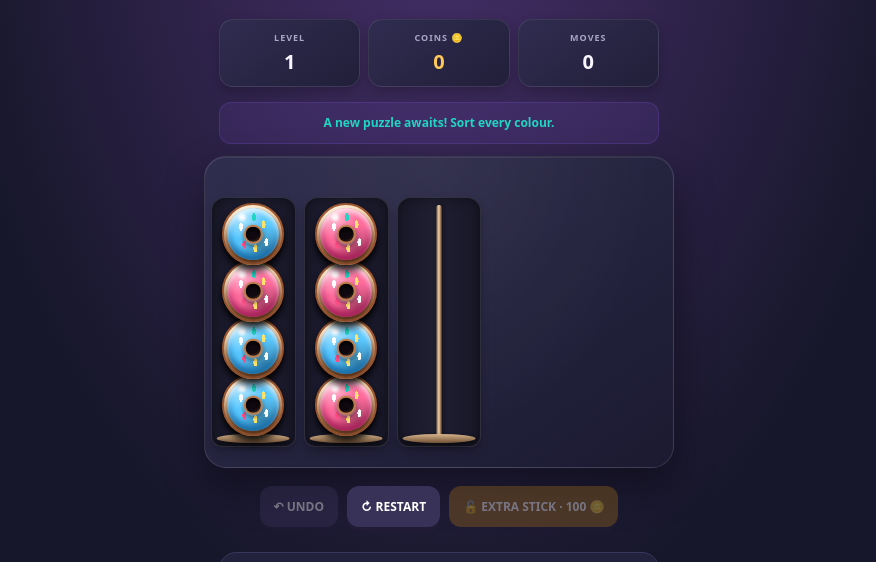
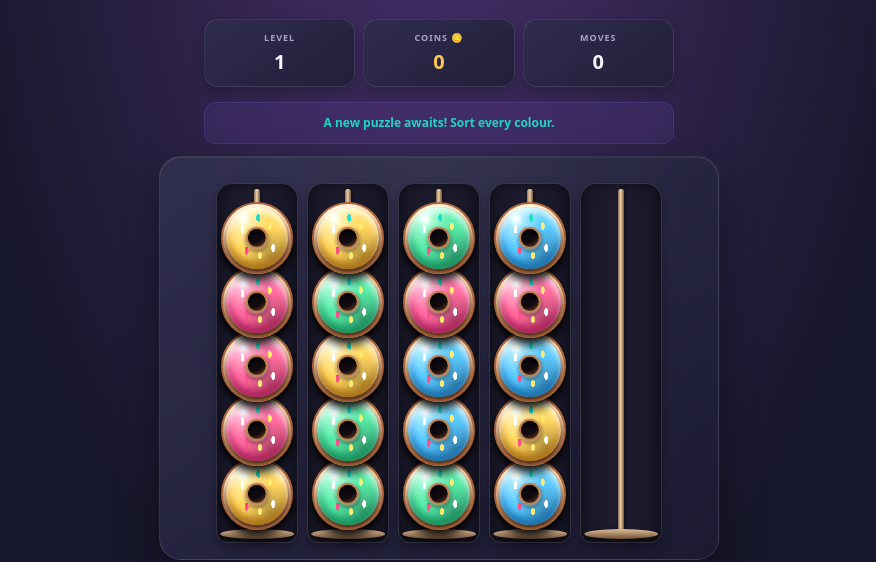
Before and after one commit to masego101-coder/wobble, a plain HTML site: page hoop.html in a window 1280 px wide. Shown: the part 169-731 px from the top of the page, without its empty margins (201-1077 px from the left). Drawn offline with Linux system fonts and the light colour scheme.

Commit message:
Make HOOP donuts bigger and sticks wider

```diff
--- a/hoop.html
+++ b/hoop.html
@@ -19,6 +19,7 @@
   --text:#f8f5ff;
   --muted:#aaa5c5;
 }
+
 * {box-sizing:border-box}
 
 body {
@@ -26,16 +27,31 @@ body {
   min-height:100vh;
   padding:20px 9px 35px;
   color:var(--text);
-  background:radial-gradient(ellipse at 50% 0%,#49306d 0%,transparent 55%),var(--bg);
+  background:
+    radial-gradient(ellipse at 50% 0%,#49306d 0%,transparent 55%),
+    var(--bg);
   font-family:system-ui,-apple-system,sans-serif;
   text-align:center;
   -webkit-tap-highlight-color:transparent;
   overflow-x:hidden;
 }
+
 button {font:inherit;cursor:pointer}
-.brand {font-size:20px;font-weight:950;letter-spacing:2px}
+
+.brand {
+  font-size:20px;
+  font-weight:950;
+  letter-spacing:2px;
+}
 .brand span {color:var(--purple)}
-.arcade {font-size:10px;color:var(--muted);letter-spacing:4px;font-weight:800}
+
+.arcade {
+  font-size:10px;
+  color:var(--muted);
+  letter-spacing:4px;
+  font-weight:800;
+}
+
 h1 {
   font-size:46px;
   letter-spacing:4px;
@@ -43,15 +59,21 @@ h1 {
   margin:20px 0 3px;
   text-shadow:0 4px 18px #ffc85755;
 }
-.subtitle {font-size:13px;color:var(--muted);margin:5px 0 22px}
+
+.subtitle {
+  font-size:13px;
+  color:var(--muted);
+  margin:5px 0 22px;
+}
 
 .stats {
-  width:min(100%,440px);
+  width:min(100%,470px);
   margin:auto;
   display:grid;
   grid-template-columns:repeat(3,1fr);
   gap:8px;
 }
+
 .stat {
   background:linear-gradient(145deg,#302c50,#211f39);
   border:1px solid #ffffff18;
@@ -59,6 +81,7 @@ h1 {
   padding:11px 4px;
   box-shadow:0 5px 12px #0003;
 }
+
 .stat small {
   display:block;
   color:var(--muted);
@@ -66,11 +89,17 @@ h1 {
   font-weight:850;
   letter-spacing:1px;
 }
-.stat strong {display:block;font-size:20px;margin-top:4px}
+
+.stat strong {
+  display:block;
+  font-size:20px;
+  margin-top:4px;
+}
+
 #coins {color:var(--gold)}
 
 .message {
-  width:min(100%,440px);
+  width:min(100%,470px);
   min-height:42px;
   margin:15px auto 12px;
   padding:11px;
@@ -82,113 +111,148 @@ h1 {
   font-weight:750;
 }
 
+/* SCROLLABLE WIDE PUZZLE BOARD */
+
 .board-wrap {
-  width:min(100%,470px);
+  width:min(100%,560px);
   margin:auto;
-  padding:20px 6px;
+  padding:16px 10px;
   border-radius:22px;
-  background:radial-gradient(ellipse at 50% 0%,#ffffff0c,transparent 65%),linear-gradient(145deg,#302e4e,#1b1a31);
+  background:
+    radial-gradient(ellipse at 50% 0%,#ffffff0c,transparent 65%),
+    linear-gradient(145deg,#302e4e,#1b1a31);
   border:1px solid #ffffff1c;
-  box-shadow:0 18px 40px #0006,inset 0 1px 0 #ffffff12;
+  box-shadow:
+    0 18px 40px #0006,
+    inset 0 1px 0 #ffffff12;
+  overflow-x:auto;
+  overflow-y:hidden;
+  scrollbar-width:thin;
+  scrollbar-color:#8b5cf6 #211f39;
 }
+
 .board {
   display:grid;
-  grid-template-columns:repeat(5,minmax(0,1fr));
-  gap:clamp(3px,1.5vw,8px);
+  grid-template-columns:repeat(5,82px);
+  gap:9px;
   align-items:end;
-  justify-items:center;
-  min-height:270px;
+  justify-content:center;
+  width:max-content;
+  min-height:370px;
+  margin:auto;
 }
+
 .board.six {
-  grid-template-columns:repeat(6,minmax(0,1fr));
-  gap:3px;
+  grid-template-columns:repeat(6,78px);
+  gap:7px;
 }
+
+/* WIDER, TALLER STICKS */
 
 .stick {
   width:100%;
-  height:250px;
-  min-width:0;
-  padding:9px 1px 10px;
+  height:360px;
+  padding:5px 3px 12px;
   display:flex;
   flex-direction:column-reverse;
   align-items:center;
   justify-content:flex-start;
   position:relative;
-  border:1px solid #ffffff18;
-  border-radius:14px 14px 11px 11px;
-  background:linear-gradient(90deg,#ffffff05,#ffffff0c 45%,#ffffff04),#151426;
-  box-shadow:inset 0 0 12px #0007,0 5px 10px #0003;
+  border:1px solid #ffffff20;
+  border-radius:16px 16px 12px 12px;
+  background:
+    linear-gradient(90deg,#ffffff04,#ffffff0b 45%,#ffffff03),
+    #151426;
+  box-shadow:
+    inset 0 0 15px #0008,
+    0 6px 12px #0004;
   touch-action:none;
   transition:background .15s,border-color .15s,transform .15s;
 }
+
 .stick:before {
   content:"";
   position:absolute;
-  top:7px;
-  bottom:8px;
+  top:5px;
+  bottom:9px;
   left:50%;
-  width:5px;
+  width:6px;
   transform:translateX(-50%);
   border-radius:8px;
-  background:linear-gradient(90deg,#72513b,#d5b18a 35%,#f0d3a8 50%,#94704e 80%,#63432f);
+  background:
+    linear-gradient(
+      90deg,
+      #72513b,
+      #d5b18a 30%,
+      #f0d3a8 50%,
+      #94704e 80%,
+      #63432f
+    );
   box-shadow:1px 0 4px #0009,inset 0 0 2px #fff8;
 }
+
 .stick:after {
   content:"";
   position:absolute;
   bottom:3px;
   left:50%;
-  width:88%;
-  height:9px;
+  width:92%;
+  height:10px;
   transform:translateX(-50%);
   border-radius:50%;
-  background:linear-gradient(#d6b58c,#715035);
+  background:linear-gradient(#e0c09a,#715035);
   box-shadow:0 3px 5px #0009;
 }
+
 .stick.drag-over {
   border-color:var(--teal);
   background:#20d6c225;
   transform:translateY(-4px);
 }
+
 .stick.invalid {border-color:var(--pink)}
 
-/* BIGGER, ROUND DONUTS */
+/* ROUND ANIMATED DONUTS */
+
 .donut {
   --icing:#ff6b9d;
   --shade:#a51e58;
 
   position:relative;
   z-index:2;
-  width:94%;
-  max-width:62px;
-  min-width:0;
-  aspect-ratio:1 / 1;
-  height:auto;
-  flex:0 0 auto;
-  margin-top:-5px;
+  width:72px;
+  height:72px;
+  flex:0 0 72px;
+  margin-top:-8px;
   border-radius:50%;
 
   background:
-    radial-gradient(circle at 50% 50%,
-      #201019 0 13%,
-      #70401f 14% 18%,
-      #e4ae79 19% 23%,
+    radial-gradient(
+      circle at 50% 50%,
+      transparent 0 17%,
+      #bd7943 18% 23%,
       transparent 24%
     ),
-    radial-gradient(circle at 30% 22%,#ffe9c4 0 3%,transparent 40%),
-    linear-gradient(145deg,#ffe7b8 0%,#e7aa69 48%,#a75c30 100%);
+    radial-gradient(
+      circle at 32% 22%,
+      #fff1ce 0 3%,
+      transparent 38%
+    ),
+    linear-gradient(145deg,#ffe8bd 0%,#e9b277 50%,#a75c30 100%);
 
-  border:2px solid #9d572f;
+  border:2px solid #a76338;
 
   box-shadow:
-    inset 0 5px 6px #fff9,
-    inset 0 -7px 9px #693519bb,
-    0 7px 7px #000a,
+    inset 0 5px 7px #fff9,
+    inset 0 -8px 10px #693519bb,
+    0 8px 8px #000b,
     0 3px 4px #0008;
+
   cursor:grab;
   touch-action:none;
   user-select:none;
   -webkit-user-select:none;
+  transition:filter .15s;
 }
 
 .donut:before {
@@ -196,25 +260,30 @@ h1 {
   position:absolute;
   inset:3px;
   border-radius:50%;
+
   background:
-    radial-gradient(circle at center,
-      transparent 0 18%,
-      var(--shade) 19% 22%,
-      transparent 23% 100%
+    radial-gradient(
+      circle at 50% 50%,
+      transparent 0 17%,
+      var(--shade) 18% 23%,
+      transparent 24%
     ),
-    radial-gradient(circle at 29% 18%,
-      #ffffffee 0 3%,
-      #ffffff66 10%,
-      transparent 39%
+    radial-gradient(
+      ellipse at 28% 20%,
+      #ffffffee 0 2%,
+      #ffffff70 12%,
+      transparent 40%
     ),
-    radial-gradient(circle at 72% 80%,
+    radial-gradient(
+      ellipse at 75% 80%,
       #00000055,
       transparent 44%
     ),
     var(--icing);
+
   box-shadow:
-    inset 0 4px 5px #ffffffbb,
-    inset 0 -6px 7px var(--shade),
+    inset 0 5px 6px #ffffffbb,
+    inset 0 -7px 9px var(--shade),
     0 3px 4px #0006;
 }
 
@@ -224,13 +293,25 @@ h1 {
   z-index:4;
   left:50%;
   top:50%;
-  width:25%;
-  height:25%;
+  width:27%;
+  height:27%;
   transform:translate(-50%,-50%);
   border-radius:50%;
-  background:radial-gradient(circle at 40% 35%,#100a10 0 55%,#392318 75%,#a96a3c 100%);
+
+  background:
+    radial-gradient(
+      circle at 35% 30%,
+      #100a10 0 48%,
+      #392318 70%,
+      #a96a3c 100%
+    );
+
   border:2px solid #bd7c49;
-  box-shadow:inset 0 3px 4px #000e,0 1px 2px #fff7,0 2px 4px #0009;
+
+  box-shadow:
+    inset 0 3px 4px #000e,
+    0 1px 2px #fff7,
+    0 2px 4px #0009;
 }
 
 .sprinkles {
@@ -239,6 +320,7 @@ h1 {
   inset:5px;
   pointer-events:none;
   border-radius:50%;
+
   background:
     radial-gradient(ellipse 2px 4px at 25% 35%,#fff 98%,transparent),
     radial-gradient(ellipse 2px 4px at 72% 30%,#ffe36b 98%,transparent),
@@ -256,11 +338,12 @@ h1 {
 .orange {--icing:#ff9d50;--shade:#b94e16}
 
 .dragging-source {opacity:.18}
+
 .drag-ghost {
   position:fixed;
   z-index:9999;
   pointer-events:none;
-  transform:translate(-50%,-50%) scale(1.3) rotate(-5deg);
+  transform:translate(-50%,-50%) scale(1.25) rotate(-5deg);
   filter:drop-shadow(0 15px 12px #000c);
 }
 
@@ -271,6 +354,7 @@ h1 {
   gap:9px;
   margin:18px auto;
 }
+
 button {
   border:0;
   border-radius:12px;
@@ -281,13 +365,18 @@ button {
   font-weight:850;
   box-shadow:0 4px 0 #211b36;
 }
-button:active {transform:translateY(2px);box-shadow:none}
+
+button:active {
+  transform:translateY(2px);
+  box-shadow:none;
+}
+
 button:disabled {opacity:.4}
 .primary {background:var(--purple)}
 .gold {background:#916319}
 
 .how-to {
-  width:min(100%,440px);
+  width:min(100%,470px);
   margin:25px auto 0;
   padding:17px;
   text-align:left;
@@ -298,8 +387,18 @@ button:disabled {opacity:.4}
   font-size:13px;
   line-height:1.7;
 }
-.how-to h2 {color:white;font-size:15px;margin:0 0 8px}
-.how-to ol {padding-left:20px;margin:0}
+
+.how-to h2 {
+  color:white;
+  font-size:15px;
+  margin:0 0 8px;
+}
+
+.how-to ol {
+  padding-left:20px;
+  margin:0;
+}
+
 .how-to p {margin-bottom:0}
 
 .overlay {
@@ -312,7 +411,9 @@ button:disabled {opacity:.4}
   padding:20px;
   background:#090817dc;
 }
+
 .overlay.show {display:flex}
+
 .modal {
   width:min(100%,340px);
   padding:28px 22px;
@@ -321,20 +422,37 @@ button:disabled {opacity:.4}
   border:1px solid var(--purple);
   box-shadow:0 20px 60px #0009;
 }
+
 .modal h2 {font-size:28px;margin:0 0 8px}
 .modal p {color:var(--muted);line-height:1.5}
-footer {margin-top:25px;color:#77718f;font-size:11px}
 
-@media(max-width:370px) {
-  body {padding-left:5px;padding-right:5px}
-  .board {gap:2px}
-  .stick {height:238px}
-  .donut {width:96%}
+footer {
+  margin-top:25px;
+  color:#77718f;
+  font-size:11px;
+}
+
+@media(max-width:390px) {
+  .board-wrap {padding:12px 5px}
+  .board {gap:6px}
+  .stick {height:360px}
+}
+
+@media(prefers-reduced-motion:no-preference) {
+  .donut:not(.drag-ghost) {
+    animation:donutShine 4s ease-in-out infinite;
+  }
+
+  @keyframes donutShine {
+    0%,100% {filter:brightness(1)}
+    50% {filter:brightness(1.07)}
+  }
 }
 </style>
 </head>
 
 <body>
+
 <header>
   <div class="brand">WOBBLE<span>.</span></div>
   <div class="arcade">⚡ ARCADE</div>
@@ -343,12 +461,23 @@ footer {margin-top:25px;color:#77718f;font-size:11px}
 </header>
 
 <section class="stats">
-  <div class="stat"><small>LEVEL</small><strong id="level">1</strong></div>
-  <div class="stat"><small>COINS 🪙</small><strong id="coins">0</strong></div>
-  <div class="stat"><small>MOVES</small><strong id="moves">0</strong></div>
+  <div class="stat">
+    <small>LEVEL</small>
+    <strong id="level">1</strong>
+  </div>
+  <div class="stat">
+    <small>COINS 🪙</small>
+    <strong id="coins">0</strong>
+  </div>
+  <div class="stat">
+    <small>MOVES</small>
+    <strong id="moves">0</strong>
+  </div>
 </section>
 
-<div class="message" id="message">Hold a donut, drag it, and release!</div>
+<div class="message" id="message">
+  Hold a donut, drag it, and release!
+</div>
 
 <div class="board-wrap">
   <div class="board" id="board"></div>
@@ -366,7 +495,7 @@ footer {margin-top:25px;color:#77718f;font-size:11px}
     <li>Touch and hold the top donut on a stick.</li>
     <li>Drag it to another stick and release your finger.</li>
     <li>Move a donut to an empty stick or onto the same colour.</li>
-    <li>Each stick holds a maximum of four donuts.</li>
+    <li>Each stick holds a maximum of five donuts.</li>
     <li>Sort every colour into its own stick to win!</li>
   </ol>
   <p>🪙 Earn coins by completing levels. Save 100 coins to unlock a sixth stick!</p>
@@ -387,8 +516,12 @@ footer {margin-top:25px;color:#77718f;font-size:11px}
 "use strict";
 
 const STORAGE_KEY="wobbleHoopProgress";
-const CAPACITY=4;
-const COLOURS=["pink","blue","yellow","green","purple","orange"];
+const CAPACITY=5;
+
+const COLOURS=[
+  "pink","blue","yellow","green","purple","orange"
+];
+
 const $=id=>document.getElementById(id);
 const boardEl=$("board");
 const messageEl=$("message");
@@ -397,10 +530,13 @@ const overlay=$("winOverlay");
 function loadProgress() {
   try {
     const saved=JSON.parse(localStorage.getItem(STORAGE_KEY)||"{}");
+
     return {
       level:Math.max(1,Number(saved.level)||1),
       coins:Math.max(0,Number(saved.coins)||0),
-      extraStick:Boolean(saved.extraStick||saved.extraTube||saved.unlocked)
+      extraStick:Boolean(
+        saved.extraStick||saved.extraTube||saved.unlocked
+      )
     };
   } catch {
     return {level:1,coins:0,extraStick:false};
@@ -416,28 +552,16 @@ let completed=false;
 let drag=null;
 let ghost=null;
 
-function saveProgress() {
-  try {
-    localStorage.setItem(STORAGE_KEY,JSON.stringify(progress));
-  } catch(error) {
-    console.warn("Could not save progress",error);
-  }
-}
-
-function cloneTubes(value) {
-  return value.map(tube=>[...tube]);
-}
-
 function stickCount() {
   return progress.extraStick?6:5;
 }
 
 function colourCount() {
-  return Math.min(
-    stickCount()-1,
-    2+Math.floor((progress.level-1)/2),
-    COLOURS.length
-  );
+  return progress.extraStick?5:4;
+}
+
+function cloneTubes(value) {
+  return value.map(tube=>[...tube]);
 }
 
 function shuffle(array) {
@@ -449,9 +573,9 @@ function shuffle(array) {
 }
 
 /*
-  Build a solved board, then scramble it using only
-  legal moves. This guarantees a solution exists:
-  the scrambling moves can be reversed.
+  Each puzzle begins with a valid solved board.
+  Legal moves are then used to scramble it.
+  The puzzle therefore always has a solution.
 */
 function makePuzzle() {
   const count=colourCount();
@@ -464,8 +588,8 @@ function makePuzzle() {
     candidate.push([]);
 
     const scrambleMoves=Math.min(
-      110,
-      18+progress.level*7
+      180,
+      35+progress.level*10
     );
 
     let previous=null;
@@ -479,19 +603,25 @@ function makePuzzle() {
         for(let to=0;to<candidate.length;to++) {
           if(from===to||candidate[to].length>=CAPACITY) continue;
 
-          const colour=candidate[from][candidate[from].length-1];
+          const colour=
+            candidate[from][candidate[from].length-1];
 
-          if(candidate[to].length&&
-             candidate[to][candidate[to].length-1]!==colour) {
+          if(
+            candidate[to].length&&
+            candidate[to][candidate[to].length-1]!==colour
+          ) {
             continue;
           }
 
-          // Avoid immediately reversing the previous move.
-          if(previous&&from===previous.to&&to===previous.from) {
+          if(
+            previous&&
+            from===previous.to&&
+            to===previous.from
+          ) {
             continue;
           }
 
-          choices.push({from,to,colour});
+          choices.push({from,to});
         }
       }
 
@@ -504,36 +634,29 @@ function makePuzzle() {
       previous={from:move.from,to:move.to};
     }
 
-    const nonEmpty=candidate.filter(tube=>tube.length>0);
+    const mixed=candidate
+      .filter(tube=>tube.length>0)
+      .every(tube=>new Set(tube).size>=2);
 
-    const mixed=nonEmpty.every(tube=>
-      new Set(tube).size>=2
-    );
-
-    const enoughMixing=nonEmpty.every(tube=>
-      new Set(tube).size>=Math.min(2,count)
-    );
-
-    if(mixed&&enoughMixing) {
-      return candidate;
-    }
+    if(mixed) return candidate;
   }
 
-  /*
-    Fallback: random distribution, still containing
-    all donuts and an empty stick.
-  */
+  // Safe fallback if a heavily scrambled arrangement is not found.
   const all=[];
+
   COLOURS.slice(0,count).forEach(colour=>{
     for(let i=0;i<CAPACITY;i++) all.push(colour);
   });
 
   for(let attempt=0;attempt<10000;attempt++) {
     shuffle(all);
+
     const candidate=[];
 
     for(let i=0;i<count;i++) {
-      candidate.push(all.slice(i*CAPACITY,(i+1)*CAPACITY));
+      candidate.push(
+        all.slice(i*CAPACITY,(i+1)*CAPACITY)
+      );
     }
 
     if(candidate.every(tube=>new Set(tube).size>=2)) {
@@ -543,21 +666,35 @@ function makePuzzle() {
   }
 
   return [
-    ["pink","blue","pink","blue"],
-    ["blue","pink","blue","pink"],
-    ...COLOURS.slice(2,count).map(colour=>[
-      colour,COLOURS[0],colour,COLOURS[0]
-    ]),
+    ["pink","blue","pink","blue","pink"],
+    ["blue","pink","blue","pink","blue"],
+    ["yellow","green","yellow","green","yellow"],
+    ["green","yellow","green","yellow","green"],
     []
-  ].slice(0,stickCount());
+  ];
+}
+
+function saveProgress() {
+  try {
+    localStorage.setItem(
+      STORAGE_KEY,
+      JSON.stringify(progress)
+    );
+  } catch(error) {
+    console.warn("Could not save progress",error);
+  }
 }
 
 function updateStats() {
   $("level").textContent=progress.level;
   $("coins").textContent=progress.coins;
   $("moves").textContent=moves;
+
   $("undoBtn").disabled=!history.length||completed;
-  $("extraBtn").disabled=progress.extraStick||progress.coins<100;
+
+  $("extraBtn").disabled=
+    progress.extraStick||progress.coins<100;
+
   $("extraBtn").textContent=progress.extraStick
     ?"✓ SIXTH STICK UNLOCKED"
     :"🔓 EXTRA STICK · 100 🪙";
@@ -570,6 +707,7 @@ function createDonut(colour) {
 
   const sprinkles=document.createElement("span");
   sprinkles.className="sprinkles";
+
   donut.appendChild(sprinkles);
 
   return donut;
@@ -609,7 +747,10 @@ function say(message,colour) {
 
 function canMove(from,to) {
   if(from===to||!tubes[from]||!tubes[to]) return false;
-  if(!tubes[from].length||tubes[to].length>=CAPACITY) return false;
+
+  if(!tubes[from].length) return false;
+  if(tubes[to].length>=CAPACITY) return false;
+
   if(!tubes[to].length) return true;
 
   return tubes[to][tubes[to].length-1]===
@@ -622,9 +763,8 @@ function startDrag(event) {
   const donut=event.currentTarget;
   const stick=donut.closest(".stick");
   const from=Number(stick.dataset.index);
-  const colour=tubes[from][tubes[from].length-1];
 
-  if(!colour) return;
+  if(!tubes[from]||!tubes[from].length) return;
 
   event.preventDefault();
 
@@ -632,8 +772,8 @@ function startDrag(event) {
   ghost.classList.add("drag-ghost");
   ghost.style.left=event.clientX+"px";
   ghost.style.top=event.clientY+"px";
+
   document.body.appendChild(ghost);
-
   donut.classList.add("dragging-source");
 
   drag={
@@ -651,6 +791,7 @@ function startDrag(event) {
 
 function moveDrag(event) {
   if(!drag||event.pointerId!==drag.pointerId) return;
+
   event.preventDefault();
 
   if(ghost) {
@@ -662,13 +803,19 @@ function moveDrag(event) {
     stick.classList.remove("drag-over","invalid");
   });
 
-  const target=document.elementFromPoint(event.clientX,event.clientY);
+  const target=document.elementFromPoint(
+    event.clientX,event.clientY
+  );
+
   const stick=target&&target.closest(".stick");
 
   if(stick) {
     const to=Number(stick.dataset.index);
+
     if(to!==drag.from) {
-      stick.classList.add(canMove(drag.from,to)?"drag-over":"invalid");
+      stick.classList.add(
+        canMove(drag.from,to)?"drag-over":"invalid"
+      );
     }
   }
 }
@@ -693,7 +840,10 @@ function cleanDrag() {
 function endDrag(event) {
   if(!drag||event.pointerId!==drag.pointerId) return;
 
-  const target=document.elementFromPoint(event.clientX,event.clientY);
+  const target=document.elementFromPoint(
+    event.clientX,event.clientY
+  );
+
   const stick=target&&target.closest(".stick");
   const from=drag.from;
   const to=stick?Number(stick.dataset.index):-1;
@@ -711,9 +861,11 @@ function endDrag(event) {
 
 function cancelDrag() {
   if(!drag) return;
+
   cleanDrag();
   drag=null;
   render();
+
   say("Drag cancelled. Try again!");
 }
 
@@ -727,10 +879,14 @@ function makeMove(from,to) {
 
   tubes[to].push(tubes[from].pop());
   moves++;
+
   render();
 
-  if(isSolved()) finishLevel();
-  else say("Nice move! Keep sorting.");
+  if(isSolved()) {
+    finishLevel();
+  } else {
+    say("Nice move! Keep sorting.");
+  }
 }
 
 function isSolved() {
@@ -745,7 +901,9 @@ function isSolved() {
 
 function finishLevel() {
   completed=true;
+
   const reward=10+progress.level*2;
+
   progress.coins+=reward;
   saveProgress();
   render();
@@ -755,23 +913,29 @@ function finishLevel() {
     " and earned "+reward+" coins! 🪙";
 
   overlay.classList.add("show");
+
   say("All colours sorted! Amazing work!","var(--gold)");
 }
 
 function startLevel() {
   tubes=makePuzzle();
   startingPuzzle=cloneTubes(tubes);
+
   history=[];
   moves=0;
   completed=false;
+
   render();
+
   say("A new puzzle awaits! Sort every colour.");
 }
 
 function nextLevel() {
   progress.level++;
   saveProgress();
+
   overlay.classList.remove("show");
+
   startLevel();
 }
 
@@ -779,8 +943,10 @@ $("undoBtn").addEventListener("click",()=>{
   if(!history.length||completed) return;
 
   const previous=history.pop();
+
   tubes=cloneTubes(previous.tubes);
   moves=previous.moves;
+
   render();
   say("Last move undone.");
 });
@@ -791,6 +957,7 @@ $("restartBtn").addEventListener("click",()=>{
   tubes=cloneTubes(startingPuzzle);
   history=[];
   moves=0;
+
   render();
   say("Level restarted. You can do this!");
 });
@@ -808,8 +975,10 @@ $("extraBtn").addEventListener("click",()=>{
 
   progress.coins-=100;
   progress.extraStick=true;
+
   saveProgress();
   startLevel();
+
   say("Sixth stick unlocked! More room to sort!","var(--gold)");
 });
 
@@ -819,5 +988,6 @@ startLevel();
 
 })();
 </script>
+
 </body>
 </html>
```
